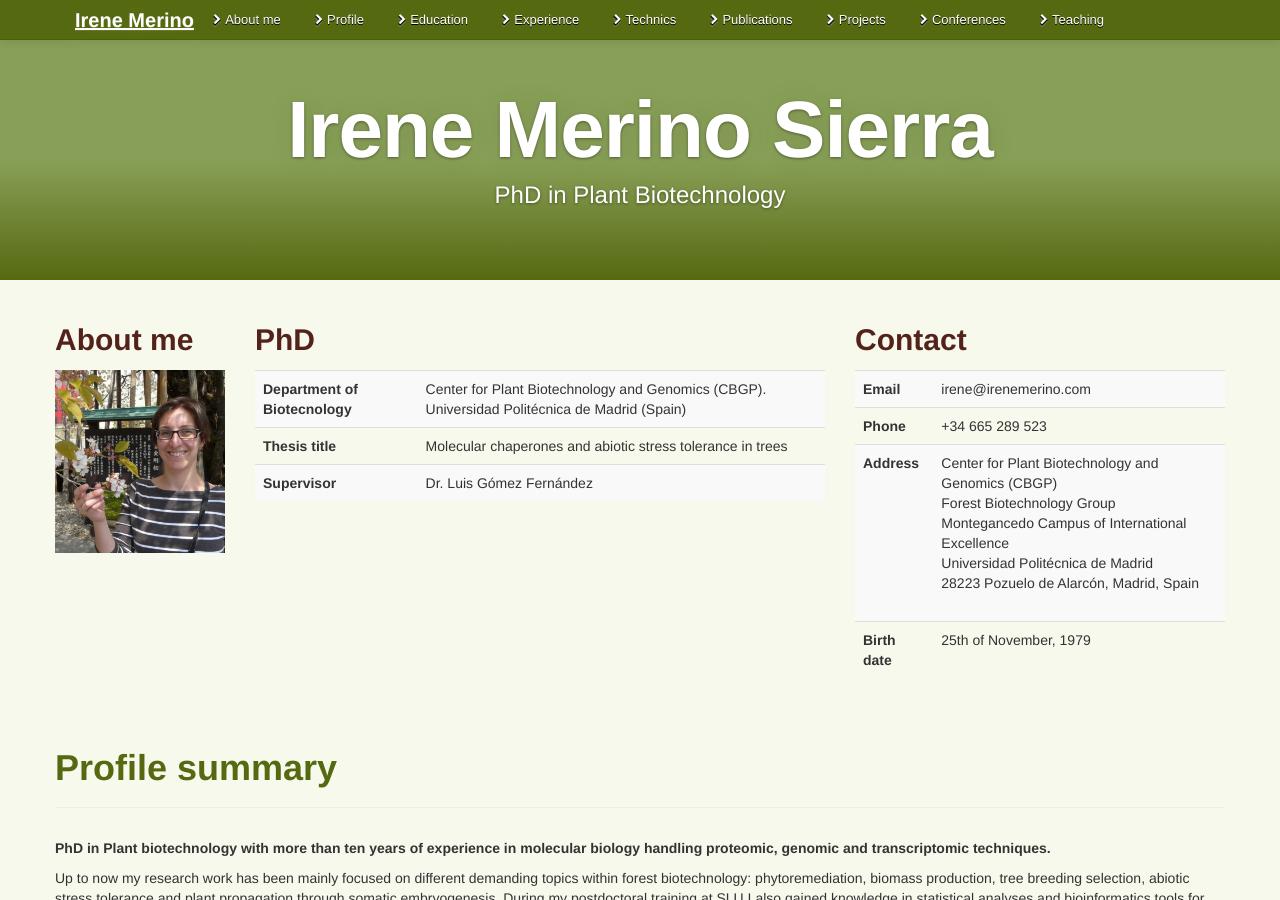
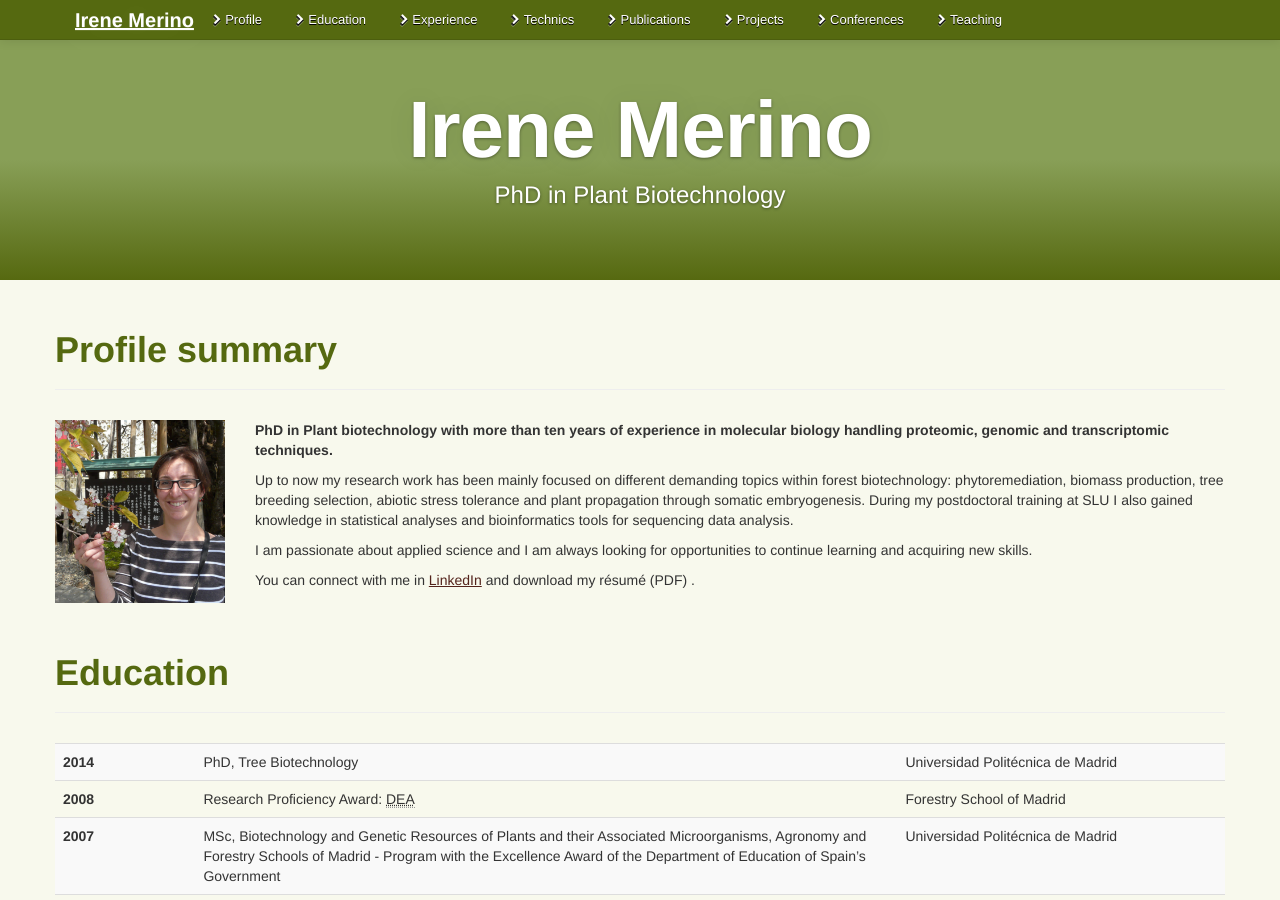
Before and after one commit to irenemerino/irenemerino, a Jekyll site: the page built from index.html, in a window 1280 px wide and 900 px high. Built offline with Jekyll 4.4.1, drawn with Linux system fonts in a browser that asks for light colours; nearby versions of some CDN libraries.

Commit message:
merge about-me and profile-summary section with updated content

```diff
--- a/index.html
+++ b/index.html
@@ -15,7 +15,6 @@ lang: es
       <a class="brand" href="/">Irene Merino</a>
       <div class="nav-collapse">
         <ul class="nav">
-          <li><a href="#about-me"><i class="icon-chevron-right"></i>About me</a></li>
           <li><a href="#profile"><i class="icon-chevron-right"></i>Profile</a></li>
           <li><a href="#education"><i class="icon-chevron-right"></i>Education</a></li>
           <li><a href="#experience"><i class="icon-chevron-right"></i>Experience</a></li>
@@ -32,78 +31,27 @@ lang: es
 
 <header class="jumbotron subhead" id="overview">
   <div class="container">
-    <h1>Irene Merino Sierra</h1>
+    <h1>Irene Merino</h1>
     <p class="lead">{{ page.title }}</p>
   </div>
 </header>
 
 <div class="container">
-  <section id="about-me">
-    <div class="row">
-      <div class="span2">
-        <h2>About me</h2>
-        <img src="/assets/images/irenemms.png" alt="Irene Merino Sierra" />
-      </div>
-      <div class="span6">
-        <h2>PhD</h2>
-        <table class="table table-hover table-striped">
-          <tbody>
-            <tr>
-              <th>Department of Biotecnology</th>
-              <td>Center for Plant Biotechnology and Genomics (CBGP). Universidad Polit&eacute;cnica de Madrid (Spain)</td>
-            </tr>
-            <tr>
-              <th>Thesis title</th>
-              <td>Molecular chaperones and abiotic stress tolerance in trees</td>
-            </tr>
-            <tr>
-              <th>Supervisor</th>
-              <td>Dr. Luis Gómez Fernández</td>
-            </tr>
-          </tbody>
-        </table>
-      </div>
-      <div class="span4">
-        <h2>Contact</h2>
-        <table class="table table-hover table-striped">
-          <tbody>
-            <tr>
-              <th>Email</th>
-              <td>irene@irenemerino.com</td>
-            </tr>
-            <tr>
-              <th>Phone</th>
-              <td>+34 665 289 523</td>
-            </tr>
-            <tr>
-              <th>Address</th>
-              <td>
-                <address>
-                  Center for Plant Biotechnology and Genomics (CBGP)<br />
-                  Forest Biotechnology Group<br />
-                  Montegancedo Campus of International Excellence<br />
-                  Universidad Polit&eacute;cnica de Madrid<br />
-                  28223 Pozuelo de Alarcón, Madrid, Spain
-                </address>
-              </td>
-            </tr>
-            <tr>
-              <th>Birth date</th>
-              <td>25th of November, 1979</td>
-            </tr>
-          </tbody>
-        </table>
-      </div>
-    </div>
-  </section>
-
   <section id="profile">
     <div class="page-header">
       <h1>Profile summary</h1>
     </div>
-    <p><strong>PhD in Plant biotechnology with more than ten years of experience in molecular biology handling proteomic, genomic and transcriptomic techniques.</strong></p>
-    <p>Up to now my research work has been mainly focused on different demanding topics within forest biotechnology: phytoremediation, biomass production, tree breeding selection, abiotic stress tolerance and plant propagation through somatic embryogenesis. During my postdoctoral training at SLU I also gained knowledge in statistical analyses and bioinformatics tools for sequencing data analysis.</p>
-    <p>I am passionate about applied science and I am always looking for opportunities to continue learning and acquiring new skills.</p>
+    <div class="row">
+      <div class="span2">
+        <img src="/assets/images/irenemms.png" alt="Irene Merino Sierra" />
+      </div>
+      <div class="span10">
+        <p><strong>PhD in Plant biotechnology with more than ten years of experience in molecular biology handling proteomic, genomic and transcriptomic techniques.</strong></p>
+        <p>Up to now my research work has been mainly focused on different demanding topics within forest biotechnology: phytoremediation, biomass production, tree breeding selection, abiotic stress tolerance and plant propagation through somatic embryogenesis. During my postdoctoral training at SLU I also gained knowledge in statistical analyses and bioinformatics tools for sequencing data analysis.</p>
+        <p>I am passionate about applied science and I am always looking for opportunities to continue learning and acquiring new skills.</p>
+        <p>You can connect with me in <a href="https://www.linkedin.com/in/irenemerinosierra" title="Irene Merino at LinkedIn">LinkedIn</a> and download my r&eacute;sum&eacute; (PDF) .</p>
+      </div>
+    </div>
   </section>
 
   <section id="education">
```
